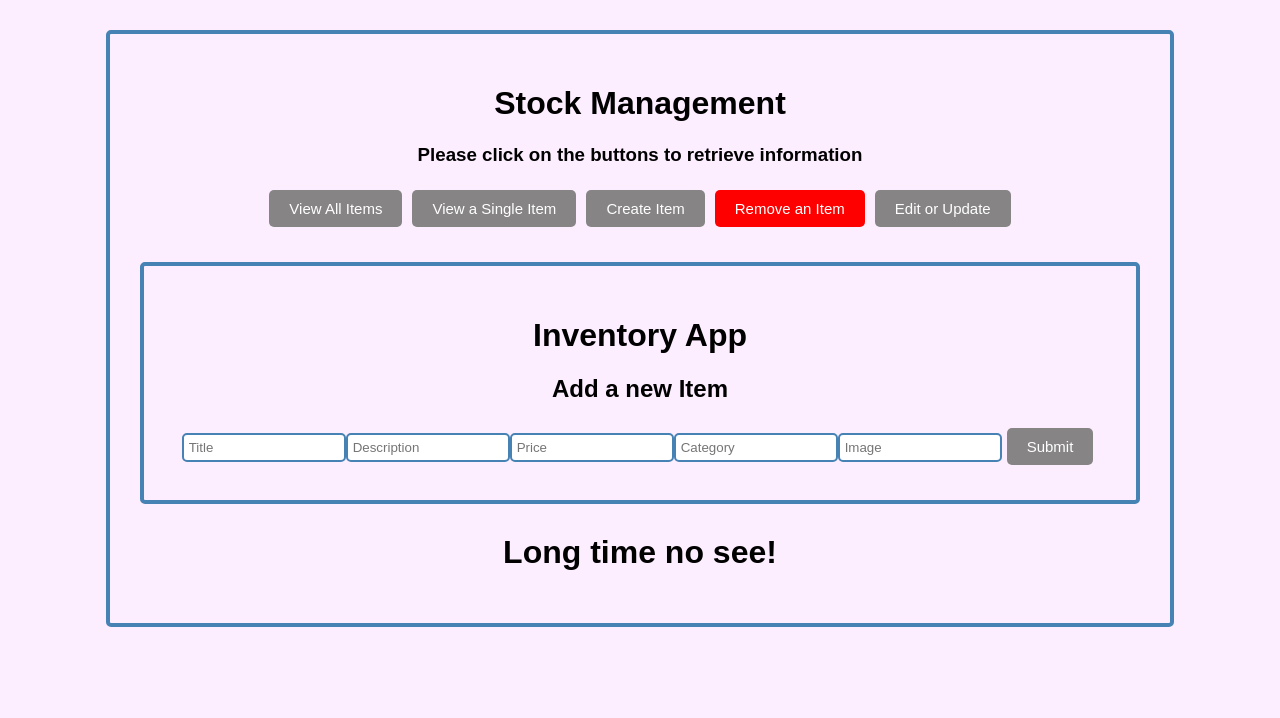
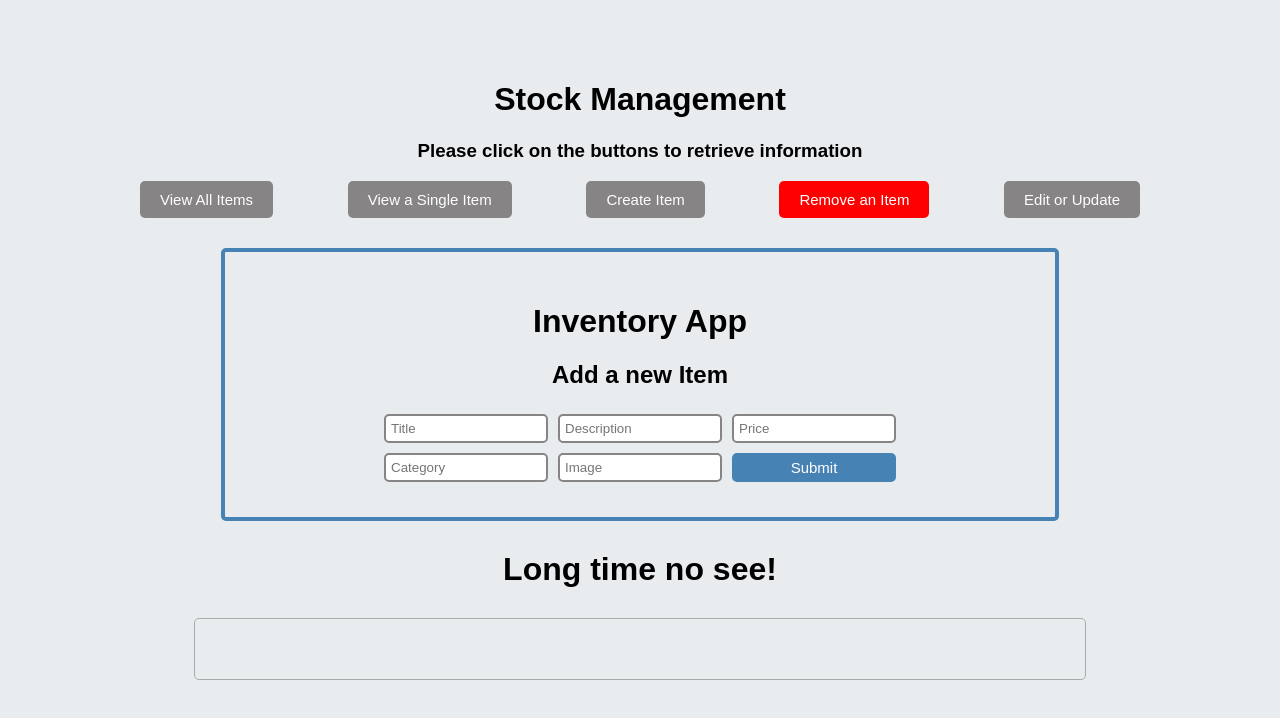
Before and after one commit to multiverse-SWE-spliced-bread/inventory-app-group-3, a React (Create React App) app in the folder client/: page / in a window 1280 px wide. Both pictures are taken after a click on the button "Create Item". Shown: the top 718 px of the page. Built offline with nearby package versions, Linux system fonts and the light colour scheme; no server answers.

Commit message:
css stuff

```diff
--- a/client/src/App.js
+++ b/client/src/App.js
@@ -60,18 +60,22 @@ export const App = () => {
           <h1>Stock Management</h1>
           {/* <h3>{singleItem}</h3> */}
           <h3>Please click on the buttons to retrieve information</h3>
-          <button className='btn' onClick={()=> clicked()}>View All Items</button>
-          <button className='btn' onClick={()=> setResourceType('Here there is a single Item')}>View a Single Item</button>
-          <button className='btn' onClick={addButtonClicked}>Create Item</button>
-          <button className='btn' style={{background: 'red'}} onClick={()=> setResourceType('Are you sure you want to delete an Item?')}>Remove an Item</button>
-          <button className='btn' onClick={()=> setResourceType('Edit or update an Item')}>Edit or Update</button>
+          <div id='btns-container'>
+            <button className='btn' onClick={()=> clicked()}>View All Items</button>
+            <button className='btn' onClick={()=> setResourceType('Here there is a single Item')}>View a Single Item</button>
+            <button className='btn' onClick={addButtonClicked}>Create Item</button>
+            <button className='btn' id='remove-btn' onClick={()=> setResourceType('Are you sure you want to delete an Item?')}>Remove an Item</button>
+            <button className='btn' onClick={()=> setResourceType('Edit or update an Item')}>Edit or Update</button>
+          </div>
         </div>
         {isAddingItem ? <AddItem/> : <h1>We hope you are having a great day,</h1>}
         <h1>{resoursceType}</h1>
 
+        <div className='items-box'>
         {
         (viewItems) && <ItemsList items={items} setItems={setItems} fetchItems={fetchItems}/>
         }
+        </div>
 
 
       </main>
--- a/client/src/components/AddItem.js
+++ b/client/src/components/AddItem.js
@@ -39,16 +39,18 @@ export const AddItem = () => {
 
     return (
         <main>
-            <form className="container" onSubmit={handleSubmit}>
+            <form className="container" id="form-container" onSubmit={handleSubmit}>
                 <h1>Inventory App</h1>
                 <h2>Add a new Item</h2>
                 <lable></lable>
-                <input className="input-field" type='text' placeholder='Title' value={title} onChange={(e) => setTitle(e.target.value)}/>
-                <input className="input-field" type='text' placeholder='Description' value={description} onChange={(e) => setTitle(e.target.value)}/>
-                <input className="input-field" type='text' placeholder='Price' value={price} onChange={(e) => setTitle(e.target.value)}/>
-                <input className="input-field" type='text' placeholder='Category' value={category} onChange={(e) => setTitle(e.target.value)}/>
-                <input className="input-field" type='text' placeholder='Image' value={image} onChange={(e) => setTitle(e.target.value)}/>
-                <button className="btn" type="Submit">Submit</button>
+                <div id="txt-box-container">
+                    <input className="input-field" type='text' placeholder='Title' value={title} onChange={(e) => setTitle(e.target.value)}/>
+                    <input className="input-field" type='text' placeholder='Description' value={description} onChange={(e) => setTitle(e.target.value)}/>
+                    <input className="input-field" type='text' placeholder='Price' value={price} onChange={(e) => setTitle(e.target.value)}/>
+                    <input className="input-field" type='text' placeholder='Category' value={category} onChange={(e) => setTitle(e.target.value)}/>
+                    <input className="input-field" type='text' placeholder='Image' value={image} onChange={(e) => setTitle(e.target.value)}/>
+                    <button className="btn" id='submit-btn' type="Submit">Submit</button>
+                </div>
             </form>
         </main>
     )
--- a/client/src/components/ItemsList.js
+++ b/client/src/components/ItemsList.js
@@ -5,7 +5,10 @@ export const ItemsList = ({items}) => {
         {
             items.map((item, idx) => {
                 return <>
-                    <h3>{item.title}{<img src="${item.image}"/>}</h3>
+                    <div id="single-item-container">
+                        {<img src="${item.image}"/>}
+                        <h3>{item.title}</h3>
+                    </div>
                 </>
             })
         }
--- a/client/src/index.css
+++ b/client/src/index.css
@@ -1,17 +1,15 @@
 body {
-  background-color: #fcedff;
+  background-color: #e8ecee;
   font-family: 'Poppins', sans-serif;
 }
 
 .container {
   max-width: 1000px;
   margin: 30px auto;
-  border: 4px solid steelblue;
   padding: 30px;
   border-radius: 5px;
   text-align: center;
 }
-
 
 
 .btn {
@@ -20,7 +18,7 @@ body {
   color: #fff;
   border: none;
   padding: 10px 20px;
-  margin: 5px;
+
   border-radius: 5px;
   cursor: pointer;
   text-decoration: none;
@@ -28,9 +26,102 @@ body {
   font-family: inherit;
 }
 
+
+button:hover{
+  cursor: pointer;
+  background-color: #a9abab;
+  transition: ease-in-out 0.1s;
+}
+
+button:active{
+  background-color: #a9abab;
+}
+
+#remove-btn{
+  background-color: red;
+}
+
+#remove-btn:hover{
+  cursor: pointer;
+  background-color: rgb(204, 9, 9);
+  transition: ease-in-out 0.1s;
+}
+
+#remove-btn:active{
+  background-color: rgb(204, 9, 9);
+}
+
+
+#btns-container{
+  display: flex;
+  justify-content: space-between;
+}
+
+
+#form-container{
+  max-width: 770px;
+  margin: 30px auto;
+  border: 4px solid steelblue;
+  padding: 30px;
+  border-radius: 5px;
+  text-align: center;
+}
+
+#txt-box-container{
+  max-width: 522px;
+  max-height: 100px;
+  margin: 0 auto;
+  display: flex;
+  flex-wrap: wrap;
+  align-content: center;
+  flex-direction: row;
+}
+
 .input-field {
   width: 150px;
   padding: 5px;
+  margin: 5px;
   border-radius: 5px;
-  border: 2px solid steelblue;
+  border: 2px solid rgb(134, 132, 132);
 }
+
+#submit-btn{
+  width: 164px;
+  padding: 5px;
+  margin: 5px;
+  background-color: steelblue;
+}
+
+#submit-btn:hover{
+  cursor: pointer;
+  background-color: rgb(60, 108, 148);
+  transition: ease-in-out 0.1s;
+}
+
+#submit-btn:active{
+  background-color: rgb(60, 108, 148);
+}
+
+.items-box{
+  max-width: 830px;
+  margin: 30px auto;
+  border: 1px solid #a9abab;
+  padding: 30px;
+  border-radius: 5px;
+  display: grid;
+  flex-direction: column;
+  flex-wrap: wrap;
+}
+
+#single-item-container{
+  max-width: 160px;
+  max-height: 200px;
+  margin: 30px;
+  border: 1px solid #a9abab;
+  padding: 30px;
+  border-radius: 5px;
+  display: flex;
+  flex-wrap: wrap;
+  align-content: center;
+  flex-direction: column;
+}
```
Also changed, not shown: client/src/App.css (line endings or trailing spaces), client/src/ItemsList.js (indentation only).
